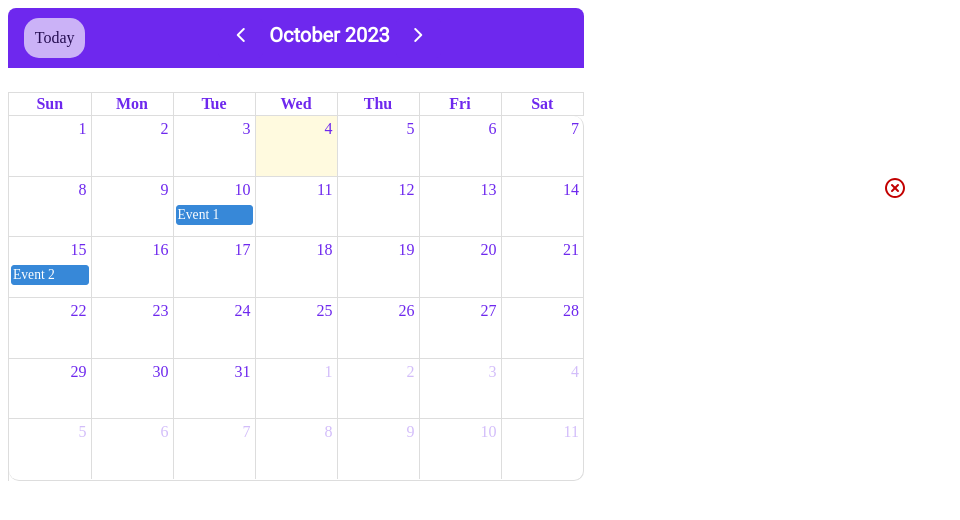
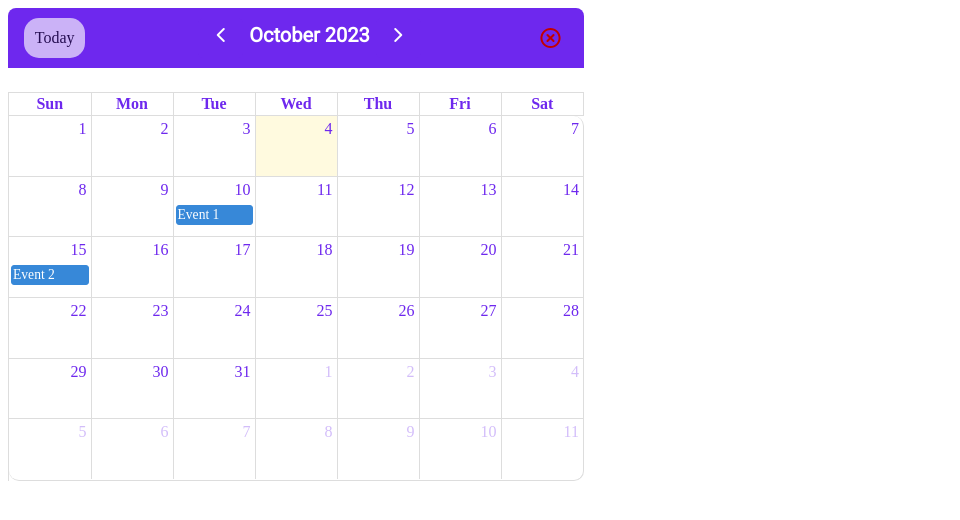
Before and after one commit to Velocified-LMS/Velocified_LMS, a Next.js app in the folder Client_Service/: page /dashboard/FullCalender in a window 1280 px wide. Shown: the top 520 px of the page, without its empty margins (0-960 px from the left). Built offline with nearby package versions, Linux system fonts and the light colour scheme.

Commit message:
cleaned up calendar

```diff
--- a/Client_Service/src/pages/dashboard/FullCalender.css
+++ b/Client_Service/src/pages/dashboard/FullCalender.css
@@ -1,6 +1,6 @@
 @import url("https://fonts.googleapis.com/css2?family=Roboto:wght@400&display=swap");
 
-.modalContent {
+.modal-content2 {
     color: #000;
     font-weight: 100;
     background: #FFF;
@@ -10,7 +10,6 @@
     display: flex;
     border-radius: 10px;
     text-align: center;
-    height: 60%;
     width: 45%;
 }
 
@@ -37,10 +36,10 @@
 .right1 {
     position: absolute;
     right: 5%;
-    top: 22vh;
+    /* top: 22vh;
     left: 69vw;
-    z-index: 1002;
-    width:10px;
+    z-index: 1002; */
+    /* width:10px; */
 }
 
 
@@ -103,7 +102,12 @@
 
 
 
-
+.fc-customButton-button {
+    background-image: url('/icons/close.svg');
+    background-repeat: no-repeat;
+    background-position: center center;
+    margin-right: 1vw !important;
+}
 
   /* Optionally, adjust the margin or padding between the buttons */
   .fc-header-toolbar .fc-prev-button,
--- a/Client_Service/src/pages/dashboard/FullCalender.js
+++ b/Client_Service/src/pages/dashboard/FullCalender.js
@@ -3,6 +3,12 @@ import FullCalendar from '@fullcalendar/react'
 import dayGridPlugin from '@fullcalendar/daygrid'
 
 
+const Calendar = ({children, isOpen}) => {
+
+    const handleClose = () => {
+      console.log('closed');
+      isOpen(false);
+    };
 
     const calendarOptions = {
       plugins: [dayGridPlugin],
@@ -15,36 +21,26 @@ import dayGridPlugin from '@fullcalendar/daygrid'
       headerToolbar: {
           left: 'today',
           center: 'prev,title,next',
-        right: '',
+          right: 'customButton',
         },
       buttonText: {
-        today: 'Today', // Change the "today" button text to "Today"
+          today: 'Today',
+        },
+      customButtons: {
+        customButton: {
+          click: handleClose
+        },
       },
     };
 
-
-const Calendar = ({children, isOpen}) => {
-
-    const handleClose = () => {
-      isOpen(false);
-    };
     const completion = 30;
     return (
-    <div className="modal">
       <div className="popup">
-            <div className="modalContent">
-            <div onClick={handleClose} className='right1'>
-                    <img src='/icons/close.svg' style={{height: '30%'}}/>
-                </div>
-            <div>
+          <div className="modal-content2">
             <div className="fullcalendar-container">
               <FullCalendar
                 {...calendarOptions}
               />
-    </div>
-
-            </div>
-
             </div>
           </div>
       </div>
```
Lines whose indentation alone changed are shown as unchanged.
